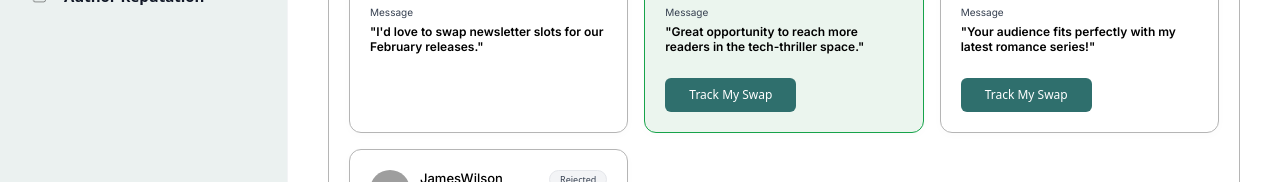
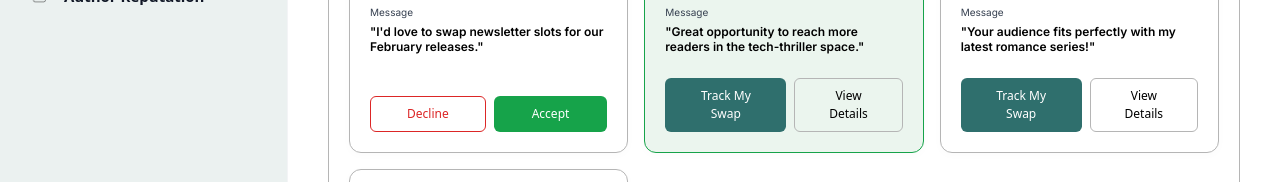
Before and after one commit to xpert786/author_swap_frontend, a React (Vite) app: page /authorswap-frontend/swap-management in a window 1280 px wide. Shown: the part 454-636 px from the top of the page. Built offline with nearby package versions, Linux system fonts and the light colour scheme; no server answers; grey boxes are pictures that could not be loaded.

Commit message:
added code

```diff
--- a/src/apis/swap.js
+++ b/src/apis/swap.js
@@ -4,7 +4,22 @@ export const getSwaps = (tab = "all") => {
     return apiClient.get("/swaps/", { params: { tab } });
 };
 
+export const getSwapHistory = (id) => {
+    return apiClient.get(`swap-history/${id}/`);
+};
 
-export const getSwapHistory = (id) => {
-    return apiClient.get(`/swap-history/${id}/`);
+export const acceptSwap = (id) => {
+    return apiClient.post(`accept-swap/${id}/`);
 };
+
+export const declineSwap = (id) => {
+    return apiClient.post(`reject-swap/${id}/`);
+};
+
+export const restoreSwap = (id) => {
+    return apiClient.post(`restore-swap/${id}/`);
+};
+
+export const trackSwap = (id) => {
+    return apiClient.get(`track-swap/${id}/`);
+};
--- a/src/apis/swapPartner.js
+++ b/src/apis/swapPartner.js
@@ -8,10 +8,10 @@ export const getSlotDetails = (id) => {
     return apiClient.get(`slots/${id}/details/`);
 };
 
-export const sendSwapRequest = (data) => {
-    return apiClient.post("swap-requests/", data);
+export const sendSwapRequest = (slotId, data) => {
+    return apiClient.post(`slots/${slotId}/request/`, data);
 };
 
-export const updateSwapRequest = (id) => {
-    return apiClient.get(`swap-requests/${id}/`);
+export const getSlotRequestData = (slotId) => {
+    return apiClient.get(`slots/${slotId}/request/`);
 };
--- a/src/components/pages/SwapManagement/SwapManagement.jsx
+++ b/src/components/pages/SwapManagement/SwapManagement.jsx
@@ -1,9 +1,10 @@
 import React, { useState, useEffect } from 'react';
 import { useNavigate } from 'react-router-dom';
 import { Search } from 'lucide-react';
-import { getSwaps } from '../../../apis/swap';
+import { getSwaps, acceptSwap, declineSwap, restoreSwap, trackSwap, getSwapHistory } from '../../../apis/swap';
 import { FiRefreshCw } from "react-icons/fi";
 import { formatCamelCaseName } from '../../../utils/formatName';
+import toast from 'react-hot-toast';
 
 const tabs = [
     { label: "All Swaps", key: "all" },
@@ -82,16 +83,61 @@ const staticSwaps = [
     }
 ];
 
-const SwapCard = ({ data }) => {
+const SwapCard = ({ data, onRefresh }) => {
     const navigate = useNavigate();
+    const [actionLoading, setActionLoading] = useState(null);
     const isCompleted = data.status === "completed";
     const isRejected = data.status === "rejected" || data.status === "reject";
+    const isPending = data.status === "pending" || data.status === "incoming";
 
     const authorName = data.author_name || data.author || "Unknown Author";
     const authorRole = data.author_genre_label || data.author_role || data.role || "Author";
     const authorImage = data.profile_picture || data.author_image || data.image || `https://ui-avatars.com/api/?name=${authorName}&background=random`;
 
+    const handleAccept = async (e) => {
+        e.stopPropagation();
+        try {
+            setActionLoading("accept");
+            await acceptSwap(data.id);
+            toast.success("Swap accepted!");
+            onRefresh?.();
+        } catch (error) {
+            console.error("Failed to accept swap:", error);
+            toast.error(error?.response?.data?.message || "Failed to accept swap");
+        } finally {
+            setActionLoading(null);
+        }
+    };
 
+    const handleDecline = async (e) => {
+        e.stopPropagation();
+        try {
+            setActionLoading("decline");
+            await declineSwap(data.id);
+            toast.success("Swap declined.");
+            onRefresh?.();
+        } catch (error) {
+            console.error("Failed to decline swap:", error);
+            toast.error(error?.response?.data?.message || "Failed to decline swap");
+        } finally {
+            setActionLoading(null);
+        }
+    };
+
+    const handleRestore = async (e) => {
+        e.stopPropagation();
+        try {
+            setActionLoading("restore");
+            await restoreSwap(data.id);
+            toast.success("Swap restored!");
+            onRefresh?.();
+        } catch (error) {
+            console.error("Failed to restore swap:", error);
+            toast.error(error?.response?.data?.message || "Failed to restore swap");
+        } finally {
+            setActionLoading(null);
+        }
+    };
 
     return (
         <div
@@ -152,18 +198,7 @@ const SwapCard = ({ data }) => {
             </div>
 
             {/* Actions / Status Specifics */}
-            <div className="mt-auto pt-2 space-y-4">
-                {data.status === "incoming" && (
-                    <div className="flex gap-2">
-                        <button className="px-5 py-1.5 border border-[#DC2626] text-[#DC2626] rounded-[6px] text-[12px] font-medium hover:bg-red-50">
-                            Decline
-                        </button>
-                        <button className="px-5 py-1.5 bg-[#16A34A] text-white rounded-[6px] text-[12px] font-medium">
-                            Accept
-                        </button>
-                    </div>
-                )}
-
+            <div className="mt-auto pt-2 space-y-3">
                 {(data.status_note || data.statusNote) && (
                     <div
                         className={`text-[9px] font-medium px-3 py-1 rounded-full w-fit bg-[#F59E0B33]`}
@@ -172,16 +207,27 @@ const SwapCard = ({ data }) => {
                     </div>
                 )}
 
-                {(data.status === "active" || data.status === "scheduled" || isCompleted) && (
-                    <button
-                        onClick={() => navigate(`/swap-history/${data.id}`, { state: { data } })}
-                        className="bg-[#2F6F6D] text-white text-[12px] font-medium px-6 py-2 rounded-[6px] w-fit"
-                    >
-                        Track My Swap
-                    </button>
-
+                {/* Pending: Accept + Decline only */}
+                {isPending && (
+                    <div className="flex gap-2">
+                        <button
+                            onClick={handleDecline}
+                            disabled={actionLoading === "decline"}
+                            className="flex-1 px-4 py-[8px] border border-[#DC2626] text-[#DC2626] rounded-[6px] text-[12px] font-medium hover:bg-red-50 transition-colors disabled:opacity-50"
+                        >
+                            {actionLoading === "decline" ? "..." : "Decline"}
+                        </button>
+                        <button
+                            onClick={handleAccept}
+                            disabled={actionLoading === "accept"}
+                            className="flex-1 px-4 py-[8px] bg-[#16A34A] text-white rounded-[6px] text-[12px] font-medium hover:bg-green-700 transition-colors disabled:opacity-50"
+                        >
+                            {actionLoading === "accept" ? "..." : "Accept"}
+                        </button>
+                    </div>
                 )}
 
+                {/* Rejected: Restore + View Details */}
                 {isRejected && (
                     <div className="space-y-3">
                         <div className="bg-[#FEF2F2] p-3 rounded-[8px] border border-[#FEE2E2]">
@@ -191,8 +237,47 @@ const SwapCard = ({ data }) => {
                                 {data.rejection_date || data.rejectionDate || "Unknown date"}
                             </p>
                         </div>
-                        <button className="inline-block border border-[#B5B5B5] px-5 py-1.5 text-[12px] font-bold rounded-[6px] hover:bg-gray-50 text-black">
-                            Restore
+                        <div className="flex gap-2">
+                            <button
+                                onClick={handleRestore}
+                                disabled={actionLoading === "restore"}
+                                className="px-5 py-[8px] border border-[#B5B5B5] text-black rounded-[6px] text-[12px] font-bold hover:bg-gray-50 transition-colors disabled:opacity-50"
+                            >
+                                {actionLoading === "restore" ? "Restoring..." : "Restore"}
+                            </button>
+                            <button
+                                onClick={(e) => {
+                                    e.stopPropagation();
+                                    navigate(`/swap-history/${data.id}`, { state: { data } });
+                                }}
+                                className="px-5 py-[8px] border border-[#B5B5B5] text-black rounded-[6px] text-[12px] font-medium hover:bg-gray-50 transition-colors"
+                            >
+                                View Details
+                            </button>
+                        </div>
+                    </div>
+                )}
+
+                {/* Accepted / Confirmed / Active / Scheduled / Completed: Track My Swap + View Details */}
+                {(data.status === "accepted" || data.status === "confirmed" || data.status === "active" || data.status === "scheduled" || isCompleted || data.status === "sending") && (
+                    <div className="flex gap-2">
+                        <button
+                            onClick={(e) => {
+                                e.stopPropagation();
+                                navigate(`/track-swap/${data.id}`, { state: { data } });
+                            }}
+                            className="bg-[#2F6F6D] text-white text-[12px] font-medium px-5 py-[8px] rounded-[6px] hover:opacity-90 transition-opacity"
+                        >
+                            Track My Swap
+                        </button>
+                        <button
+                            onClick={(e) => {
+                                e.stopPropagation();
+                                navigate(`/swap-history/${data.id}`, { state: { data } });
+                            }}
+                            className="border border-[#B5B5B5] text-black text-[12px] font-medium px-5 py-[8px] rounded-[6px] hover:bg-gray-50 transition-colors"
+                        >
+                            View Details
                         </button>
                     </div>
                 )}
@@ -311,7 +396,7 @@ const SwapManagement = () => {
                     <>
                         <div className="grid grid-cols-1 md:grid-cols-2 lg:grid-cols-3 gap-4">
                             {filtered.map((swap) => (
-                                <SwapCard key={swap.id} data={swap} />
+                            <SwapCard key={swap.id} data={swap} onRefresh={() => fetchSwaps(activeTab.key)} />
                             ))}
                         </div>
                         {filtered.length === 0 && (
--- a/src/components/pages/SwapPartner/SwapPartner.jsx
+++ b/src/components/pages/SwapPartner/SwapPartner.jsx
@@ -104,17 +104,36 @@ const partners = [
 const PartnerCard = ({ partner, isSelected, onClick, onSendRequest }) => {
     const navigate = useNavigate();
 
-    // Status badges logic based on image
+    // Derive display values from API response (camelCased via toCamel)
+    const authorName = partner.author?.name || partner.name || "Unknown Author";
+    const authorPhoto = partner.author?.profilePicture
+        ? (partner.author.profilePicture.startsWith("http")
+            ? partner.author.profilePicture
+            : `http://72.61.251.114${partner.author.profilePicture}`)
+        : partner.photo || `https://ui-avatars.com/api/?name=${authorName}&background=random`;
+    const swapsCompleted = partner.author?.swapsCompleted ?? partner.swaps ?? 0;
+    const genre = partner.preferredGenre || partner.genre || "N/A";
+    const partnersLabel = `${partner.currentPartnersCount ?? 0}/${partner.maxPartners ?? 0} Partners`;
+    const visibility = partner.visibility || "public";
+    const sendDate = partner.sendDate || partner.date || null;
+    const sendTime = partner.sendTime || partner.time || null;
+    const audienceSize = partner.audienceSize ?? partner.audience ?? 0;
+    const price = parseFloat(partner.price || 0);
+    const isPaid = price > 0;
+    const status = partner.status || "available";
+    const promotionType = partner.promotionType || partner.badge || null;
+
+    // Status badges
     const getBadges = () => {
         const badges = [];
-        if (partner.paid) {
-            badges.push({ text: partner.paidAmount, bg: "bg-[#E8E8E8]" });
+        if (isPaid) {
+            badges.push({ text: `$${price.toFixed(2)}`, bg: "bg-[#E8E8E8]" });
             badges.push({ text: "Paid", bg: "bg-[#16A34A33]" });
         }
-        if (partner.badge) {
-            badges.push({ text: partner.badge, bg: "bg-[#E8E8E8]" });
+        if (promotionType) {
+            badges.push({ text: formatLabel(promotionType), bg: "bg-[#E8E8E8]" });
         }
-        badges.push({ text: "Available", bg: "bg-[#16A34A33]" });
+        badges.push({ text: formatLabel(status), bg: "bg-[#16A34A33]" });
         return badges;
     };
 
@@ -130,8 +149,8 @@ const PartnerCard = ({ partner, isSelected, onClick, onSendRequest }) => {
                 {/* Left Section - Avatar, Name, Swaps */}
                 <div className="flex items-start gap-3 min-w-0">
                     <img
-                        src={partner.photo}
-                        alt={partner.name}
+                        src={authorPhoto}
+                        alt={authorName}
                         className="w-10 h-10 rounded-full object-cover shrink-0"
                     />
 
@@ -139,10 +158,10 @@ const PartnerCard = ({ partner, isSelected, onClick, onSendRequest }) => {
                         {/* Name + Swaps forced into one line */}
                         <div className="flex flex-col items-start gap-1.5 whitespace-nowrap">
                             <p className="text-[14px] font-bold text-black leading-tight">
-                                {formatCamelCaseName(partner.name)}
+                                {formatCamelCaseName(authorName)}
                             </p>
                             <p className="text-[10px] text-[#374151] font-medium">
-                                {partner.swaps} swaps completed
+                                {swapsCompleted} swaps completed
                             </p>
                         </div>
                     </div>
@@ -164,13 +183,13 @@ const PartnerCard = ({ partner, isSelected, onClick, onSendRequest }) => {
             {/* ── Tags Row ── */}
             <div className="flex items-center gap-1 flex-wrap">
                 <span className="bg-[#16A34A33] text-black text-[10px] font-medium px-3 py-0.5 rounded-full">
-                    {partner.genre}
+                    {formatLabel(genre)}
                 </span>
                 <span className="inline-flex items-center gap-1 bg-[#E07A5F33] text-black text-[10px] font-medium px-3 py-0.5 rounded-full">
-                    <PartnersIcon size={12} /> {partner.partners}
+                    <PartnersIcon size={12} /> {partnersLabel}
                 </span>
                 <span className="inline-flex items-center gap-1 bg-[#E8E8E8] text-black text-[10px] font-medium px-3 py-0.5 rounded-full">
-                    <PublicIcon size={12} /> {partner.visibility}
+                    <PublicIcon size={12} /> {formatLabel(visibility)}
                 </span>
             </div>
 
@@ -179,21 +198,19 @@ const PartnerCard = ({ partner, isSelected, onClick, onSendRequest }) => {
                 <div className="space-y-1">
                     <p className="text-[11px] text-[#111827] font-medium">Date</p>
                     <p className="text-[12px] font-medium text-[#111827]">
-                        {dayjs(partner.date).format("DD MMM YYYY")}
+                        {sendDate ? dayjs(sendDate).format("DD MMM YYYY") : "N/A"}
                     </p>
                 </div>
                 <div className="space-y-1">
                     <p className="text-[11px] text-[#111827] font-medium">Time</p>
                     <p className="text-[12px] font-medium text-[#111827]">
-                        {partner.time}
+                        {sendTime || "N/A"}
                     </p>
                 </div>
                 <div className="space-y-1">
                     <p className="text-[11px] text-[#111827] font-medium">Audience</p>
                     <p className="text-[12px] font-medium text-[#111827]">
-                        {partner?.audience
-                            ? new Intl.NumberFormat('en-US').format(Number(partner.audience))
-                            : "0"}
+                        {new Intl.NumberFormat('en-US').format(Number(audienceSize))}
                     </p>
                 </div>
             </div>
@@ -210,13 +227,7 @@ const PartnerCard = ({ partner, isSelected, onClick, onSendRequest }) => {
                         navigate("/swap-details", {
                             state: {
                                 id: partner.id,
-                                author: {
-                                    name: partner.author?.name,
-                                    profile_picture: partner.author?.profilePicture, // Keeping snake_case for the object keys if passed as they are, but better camel here too?
-                                    // Actually, let's keep consistency. The recipient SwapDetails expects these specific keys in its "passed" object fallback.
-                                    swaps_completed: partner.author?.swapsCompleted,
-                                    reputation_score: partner.author?.reputationScore,
-                                },
+                                author: partner.author,
                                 send_date: partner.sendDate,
                                 send_time: partner.sendTime,
                                 audience_size: partner.audienceSize,
@@ -239,13 +250,13 @@ const PartnerCard = ({ partner, isSelected, onClick, onSendRequest }) => {
                     }}
                     className={`flex-1 px-2 py-[8px] border border-[#B5B5B5] rounded-[8px]
                 transition-all text-[11px] font-medium
-                ${partner.paid
+                ${isPaid
                             ? "bg-[#2F6F6D] text-white border-[#2F6F6D]"
                             : "bg-white text-black hover:bg-gray-50"
                         }
             `}
                 >
-                    {partner.paid ? "Request Paid Swaps" : "Send Request"}
+                    {isPaid ? `Request Paid Swap` : "Send Request"}
                 </button>
             </div>
         </div >
--- a/src/components/pages/newsletters/AddNewsSlot.jsx
+++ b/src/components/pages/newsletters/AddNewsSlot.jsx
@@ -12,11 +12,8 @@ const AddNewsSlot = ({ isOpen, onClose, onSubmit }) => {
     max_partners: "",
     visibility: "Public",
   });
-
   const [loading, setLoading] = useState(false);
-
   const [genres, setGenres] = useState([]);
-
   useEffect(() => {
     const fetchData = async () => {
       try {
@@ -114,10 +111,8 @@ const AddNewsSlot = ({ isOpen, onClose, onSubmit }) => {
               ✕
             </button>
           </div>
-
           <form onSubmit={handleSubmit}>
             <div className="grid grid-cols-2 gap-4">
-
               <div>
                 <label className="text-[13px] font-medium text-gray-600">
                   Send Date
```
Also changed, not shown: src/components/pages/SwapPartner/SwapRequest.jsx (+10 -35 lines).
